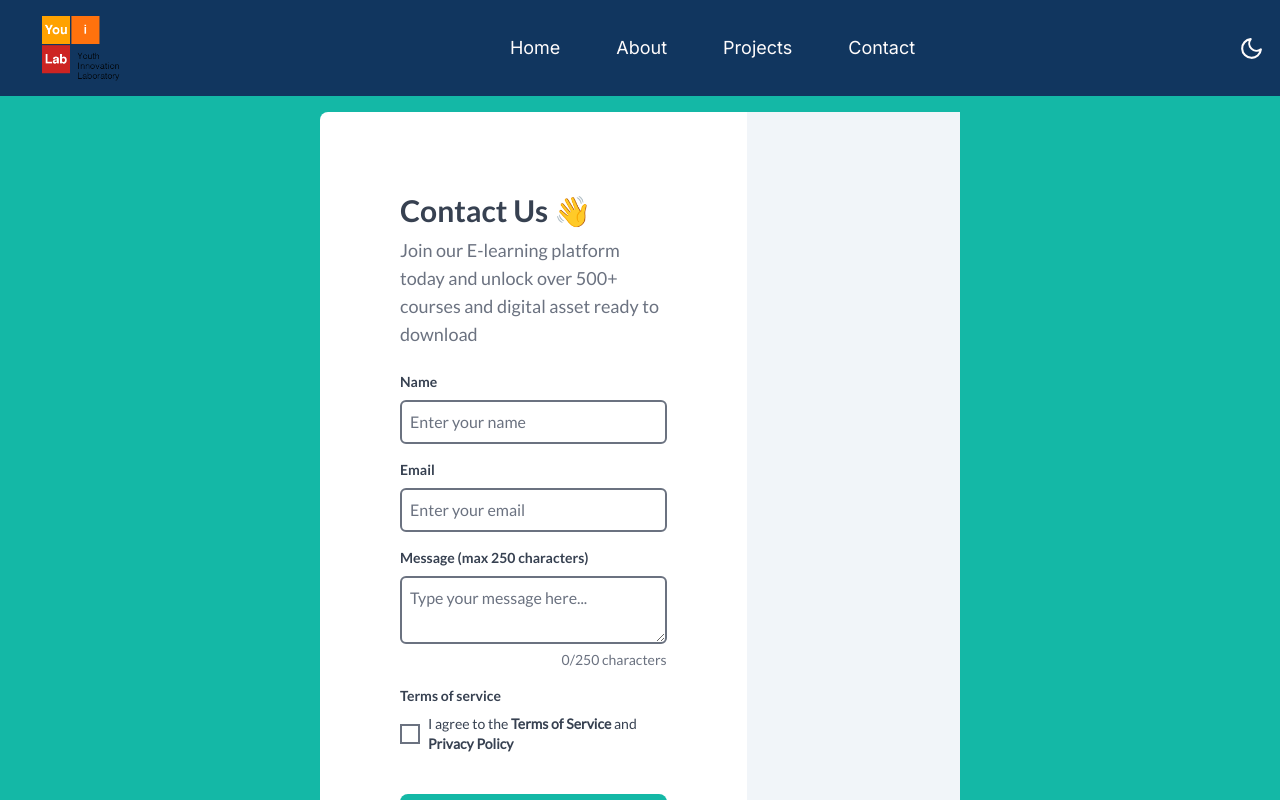
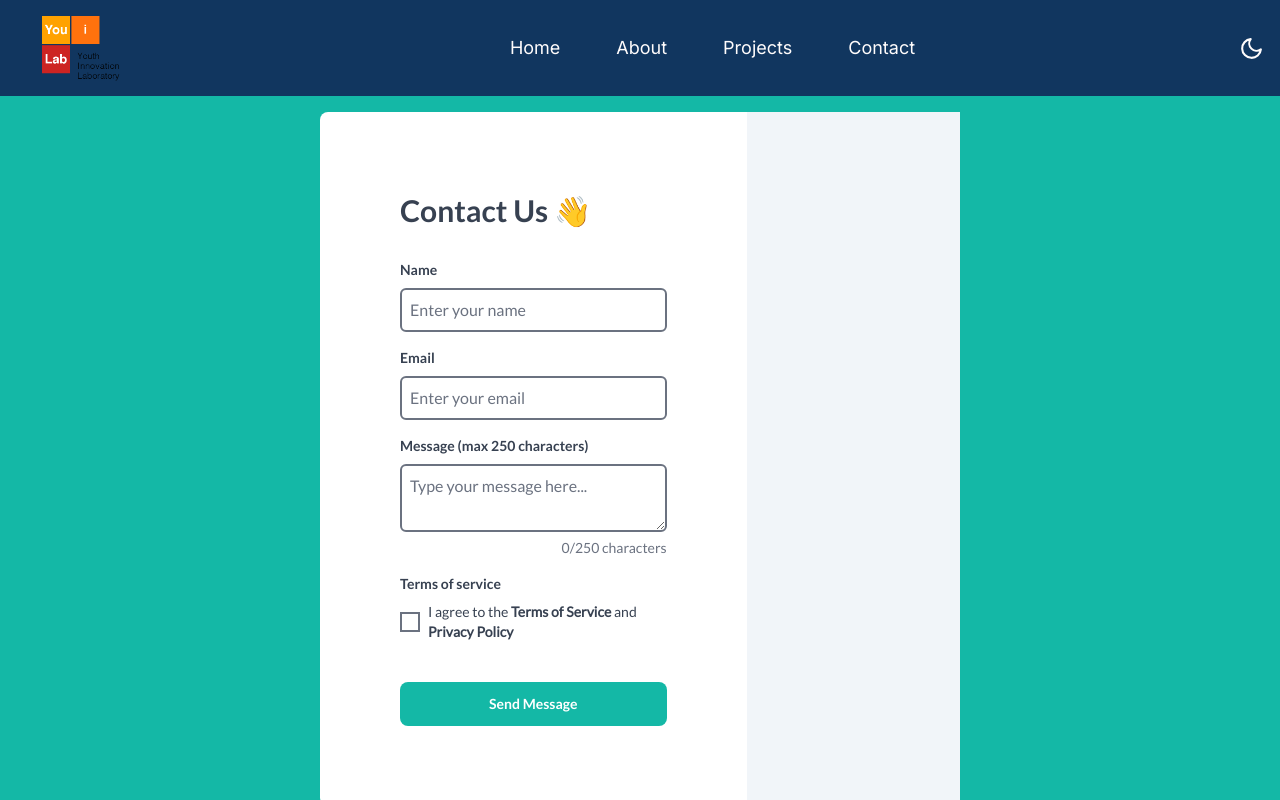
Before and after one commit to Martinvega17/you-ilab-next, a Next.js app: page /Contact in a window 1280 px wide. Shown: the top 800 px of the page. Built offline with nearby package versions, Linux system fonts and the light colour scheme.

Commit message:
update contact page

```diff
--- a/app/Contact/page.jsx
+++ b/app/Contact/page.jsx
@@ -59,9 +59,6 @@ export default function Contact() {
                 >
                     <div className="flex-1 text-gray-700 p-8 md:p-20">
                         <h1 className="text-3xl pb-2 font-latoBold">Contact Us 👋</h1>
-                        <p className="text-lg text-gray-500">
-                            Join our E-learning platform today and unlock over 500+ courses and digital asset ready to download
-                        </p>
                         <div className="mt-6">
                             {/* Name input field */}
                             <div className="pb-4">
@@ -122,7 +119,7 @@ export default function Contact() {
             className="h-5 w-5 text-teal-500 border-2 focus:border-teal-500 focus:ring-teal-500"
         />
         <p className="text-sm text-gray-700">
-            I agree to the <a href="/Contact/terms-of-use" target="_blank" className="font-bold">Terms of Service</a> and <a href="/Contact/privacy-policy" target="_blank" className="font-bold">Privacy Policy</a>
+            I agree to the <a href="/Policies/terms-of-use" target="_blank" className="font-bold">Terms of Service</a> and <a href="/Policies/privacy-policy" target="_blank" className="font-bold">Privacy Policy</a>
         </p>
     </div>
 </div>
@@ -130,7 +127,7 @@ export default function Contact() {
                                 type="submit"
                                 className="bg-teal-500 font-latoBold text-sm text-white py-3 mt-6 rounded-lg w-full hover:bg-teal-300"
                             >
-                                Start learning today!
+                                Send Message
                             </button>
                         </div>
                     </div>
```
Also changed, not shown: app/Policies/page.jsx (added), app/Policies/privacy-policy/page.jsx (renamed from app/Contact/privacy-policy/page.jsx), app/Policies/terms-of-use/page.jsx (renamed from app/Contact/terms-of-use/page.jsx).
